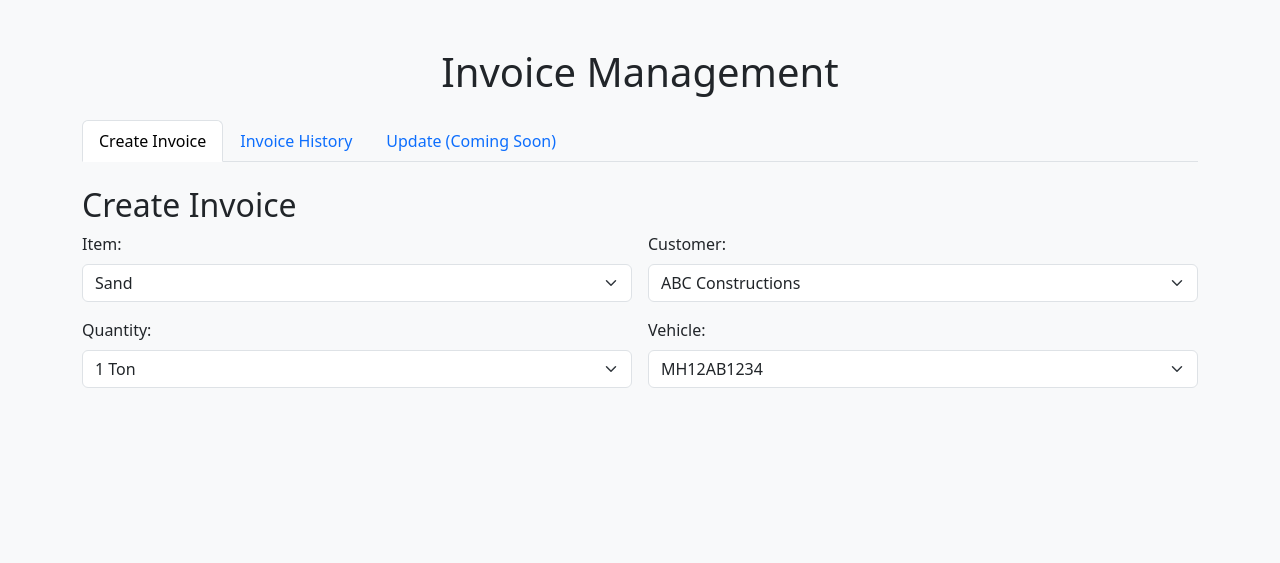
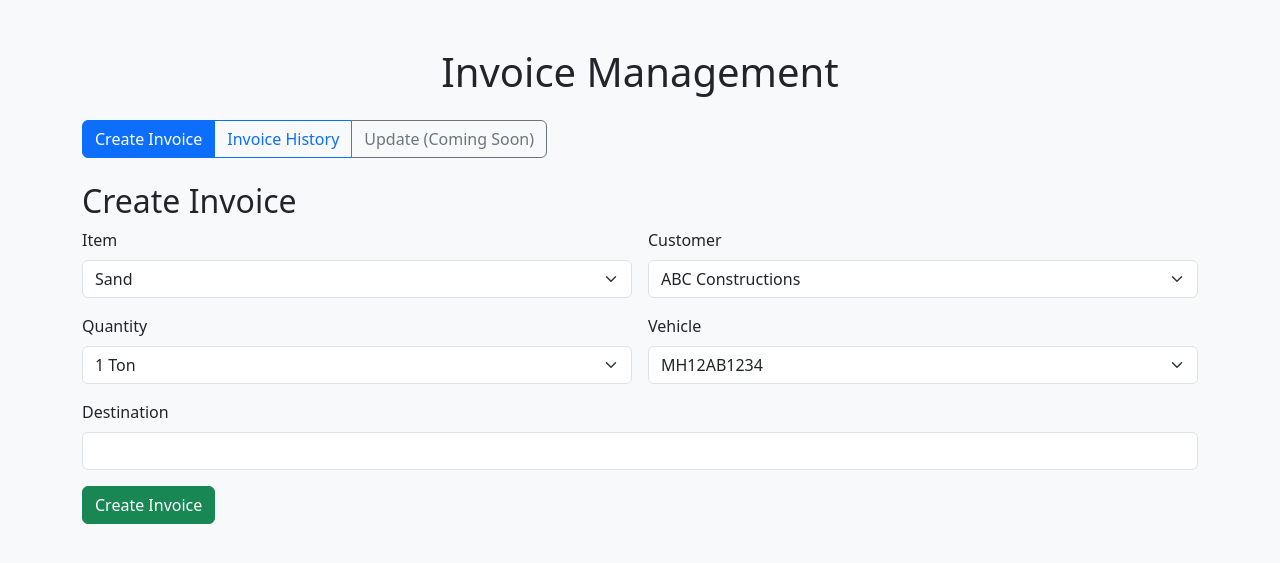
Before and after one commit to sumitpatil9/invoice, a Flask app: page / in a window 1280 px wide. Shown: the top 563 px of the page. Run offline with Flask 3, Linux system fonts and the light colour scheme; data comes from the database, SQL or seed files in the repository.

Commit message:
Update index.html

```diff
--- a/templates/index.html
+++ b/templates/index.html
@@ -11,26 +11,20 @@
 <div class="container py-5">
   <h1 class="text-center mb-4">Invoice Management</h1>
 
-    <!-- Tabs -->
-    <ul class="nav nav-tabs mb-4" id="invoiceTabs">
-      <li class="nav-item">
-        <button class="nav-link active" onclick="showTab('create')">Create Invoice</button>
-      </li>
-      <li class="nav-item">
-        <button class="nav-link" onclick="showTab('history')">Invoice History</button>
-      </li>
-      <li class="nav-item">
-        <button class="nav-link" onclick="showTab('update')">Update (Coming Soon)</button>
-      </li>
-    </ul>
+  <!-- Tab Buttons -->
+  <div class="btn-group mb-4" role="group">
+    <button class="btn btn-primary" onclick="showTab('create')">Create Invoice</button>
+    <button class="btn btn-outline-primary" onclick="showTab('history')">Invoice History</button>
+    <button class="btn btn-outline-secondary" onclick="showTab('update')">Update (Coming Soon)</button>
+  </div>
 
-    <!-- Create Invoice Tab -->
-    <div id="create" class="tab">
+  <!-- Tab Content: Create Invoice -->
+  <div id="create" class="tab-content">
     <h2>Create Invoice</h2>
     <form id="invoiceForm" class="row g-3">
 
       <div class="col-md-6">
-          <label class="form-label">Item:</label>
+        <label class="form-label">Item</label>
         <select name="item_id" class="form-select">
           {% for item in items %}
             <option value="{{ item.id }}">{{ item.name }}</option>
@@ -39,7 +33,7 @@
       </div>
 
       <div class="col-md-6">
-          <label class="form-label">Customer:</label>
+        <label class="form-label">Customer</label>
         <select name="customer_id" class="form-select">
           {% for c in customers %}
             <option value="{{ c.id }}">{{ c.name }}</option>
@@ -48,7 +42,7 @@
       </div>
 
       <div class="col-md-6">
-          <label class="form-label">Quantity:</label>
+        <label class="form-label">Quantity</label>
         <select name="quantity_id" class="form-select">
           {% for q in quantities %}
             <option value="{{ q.id }}">{{ q.value }}</option>
@@ -57,9 +51,73 @@
       </div>
 
       <div class="col-md-6">
-          <label class="form-label">Vehicle:</label>
+        <label class="form-label">Vehicle</label>
         <select name="vehicle_id" class="form-select">
           {% for v in vehicles %}
             <option value="{{ v.id }}">{{ v.number }}</option>
           {% endfor %}
-          </
+        </select>
+      </div>
+
+      <div class="col-12">
+        <label class="form-label">Destination</label>
+        <input type="text" name="destination" class="form-control" required>
+      </div>
+
+      <div class="col-12">
+        <button type="submit" class="btn btn-success">Create Invoice</button>
+      </div>
+    </form>
+  </div>
+
+  <!-- Tab Content: History -->
+  <div id="history" class="tab-content d-none">
+    <h2>Invoice History (Last 3 days)</h2>
+    <div id="historyList" class="mt-3">Loading...</div>
+  </div>
+
+  <!-- Tab Content: Update -->
+  <div id="update" class="tab-content d-none">
+    <h2>Update Masters</h2>
+    <p>Coming soon...</p>
+  </div>
+
+</div>
+
+<script>
+  function showTab(tabId) {
+    document.querySelectorAll('.tab-content').forEach(div => div.classList.add('d-none'));
+    document.getElementById(tabId).classList.remove('d-none');
+  }
+
+  document.getElementById('invoiceForm').onsubmit = async (e) => {
+    e.preventDefault();
+    const data = Object.fromEntries(new FormData(e.target).entries());
+    const res = await fetch('/create_invoice', {
+      method: 'POST',
+      headers: { 'Content-Type': 'application/json' },
+      body: JSON.stringify(data)
+    });
+    const result = await res.json();
+    alert('Invoice Created!');
+    e.target.reset();
+  };
+
+  async function fetchHistory() {
+    const res = await fetch('/invoice_history');
+    const list = await res.json();
+    const el = document.getElementById('historyList');
+    el.innerHTML = list.map(i =>
+      `<div class="border p-2 mb-2 rounded bg-white shadow-sm">
+        <strong>Invoice #${i.id}</strong> | ${i.date} ${i.time}<br>
+        <em>${i.item}</em>, ${i.quantity}, ${i.customer}, ${i.vehicle} → <strong>${i.destination}</strong>
+      </div>`
+    ).join('');
+  }
+
+  // Load history when tab is shown
+  document.querySelector("[onclick=\"showTab('history')\"]").addEventListener('click', fetchHistory);
+</script>
+
+</body>
+</html>
```
Lines whose indentation alone changed are shown as unchanged.
